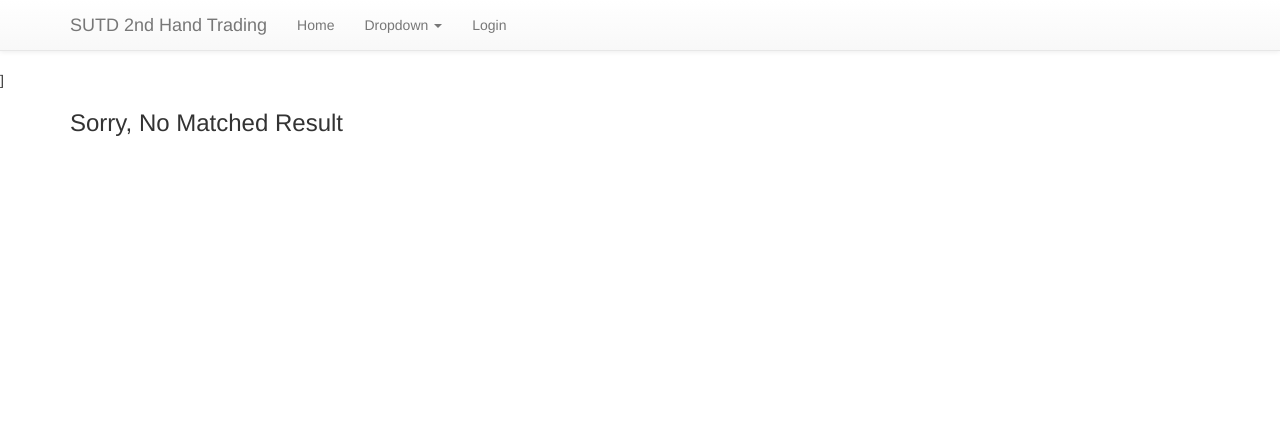
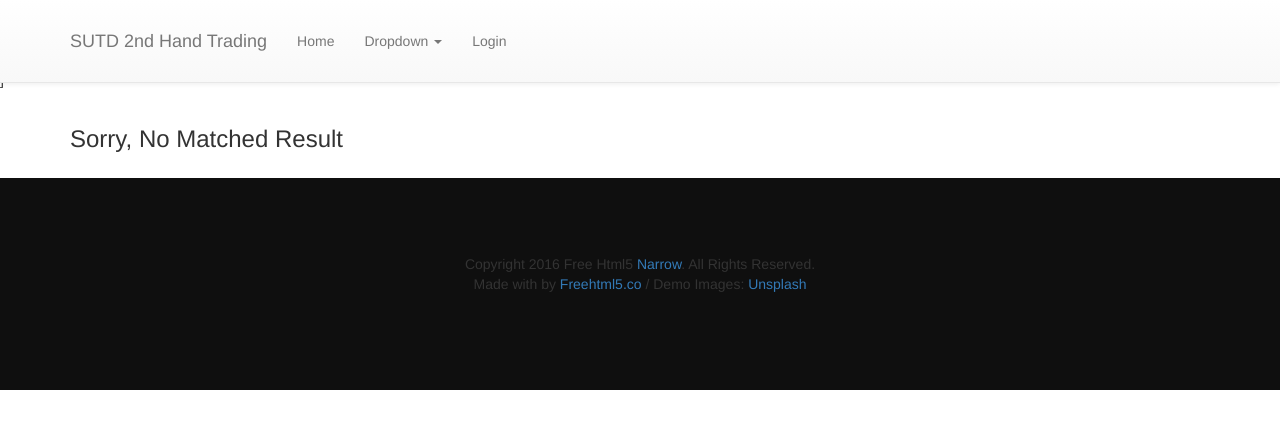
Before and after one commit to Gabriel-Huang/SUTD_SecondHandGoods_Platform, a Django app: page /homepage/search/ in a window 1280 px wide. Shown: the top 429 px of the page. Run offline with Django 3.2, Linux system fonts and the light colour scheme; data that the repository does not hold is empty; parts of the project's set-up code (start-up, migrations or seed data) failed here and were passed over; some libraries are stand-ins or nearby versions.

Commit message:
add necessary UI

```diff
--- a/homepage/static/css/main.css
+++ b/homepage/static/css/main.css
@@ -1,3 +1,24 @@
+
+#footer {
+  padding: 60px 0 40px;
+    background-color: #0f0f0f;
+}
+#footer p {
+  font-size: 14px;
+}
+#footer p i.love {
+  color: red;
+}
+
+.container {
+    padding: 16px;
+    width: 100%;
+}
+
+.icon-facebook-with-circle:before {
+    content: "\ea67";
+}
+
 /* Remove rounded borders from list */
 .list-group-item:first-child {
     border-top-right-radius: 0;
--- a/homepage/templates/base.html
+++ b/homepage/templates/base.html
@@ -61,8 +61,9 @@
     {% block styles %}
     {% endblock %}
 
+
     </div> <!-- /container -->
-
+    {% include 'footer.html' %}
 
   </body>
 </html>
--- /dev/null
+++ b/homepage/templates/footer.html
@@ -0,0 +1,18 @@
+<div>
+    <footer>
+        <div id="footer">
+            <div class="container">
+                <div class="row">
+                    <div class="col-md-6 col-md-offset-3 text-center">
+                        <p>Copyright 2016 Free Html5 <a href="#">Narrow</a>. All Rights Reserved. <br>Made with <i class="icon-heart3 love"></i> by <a href="http://freehtml5.co/" target="_blank">Freehtml5.co</a> / Demo Images: <a href="https://unsplash.com/" target="_blank">Unsplash</a></p>
+                        <p class="fh5co-social-icons">
+                            <a href="#"><i class="icon-twitter-with-circle"></i></a>
+                            <a href="#"><i class="icon-facebook-with-circle"></i></a>
+                            <a href="#"><i class="icon-instagram-with-circle"></i></a>
+                        </p>
+                    </div>
+                </div>
+            </div>
+        </div>
+    </footer>
+</div>
--- a/homepage/templates/results.html
+++ b/homepage/templates/results.html
@@ -8,10 +8,10 @@
     {% for post in post_list %}
           <div class="col-sm-4">
             <div class="thumbnail">
-              <img class="product-list-pic" src="{% static "/images/sample.jpg" %}" alt="WELCOME TO SUTD">
+              <img class="product-list-pic" src="{{ post.product_pic_link }}" alt="WELCOME TO SUTD">
               <p><strong>{{ post.p_name }}</strong></p>
               <p>Seller: {{ post.sellername }}</p>
-              <button class="btn" href="">Buy Now</button>
+              <button class="btn" href="{{ product.detail }}">Buy Now</button>
             </div>
           </div>
     {% endfor %}
--- a/homepage/views.py
+++ b/homepage/views.py
@@ -44,10 +44,8 @@ def search(request):
     with connection.cursor() as cursor:
         cursor.execute("SELECT * FROM Product WHERE p_name REGEXP %s OR p_description REGEXP %s", [q, q])
         product_list = dictfetchall(cursor)
-        if product_list:
-            print product_list
-        else:
-            print 'nonnnn'
+    for product in product_list:
+        product['detail'] = '/products/detials/%s' %product['p_id']
     return render(request, 'results.html', {'error_msg': error_msg,
                                                      'post_list': product_list})
 
```
